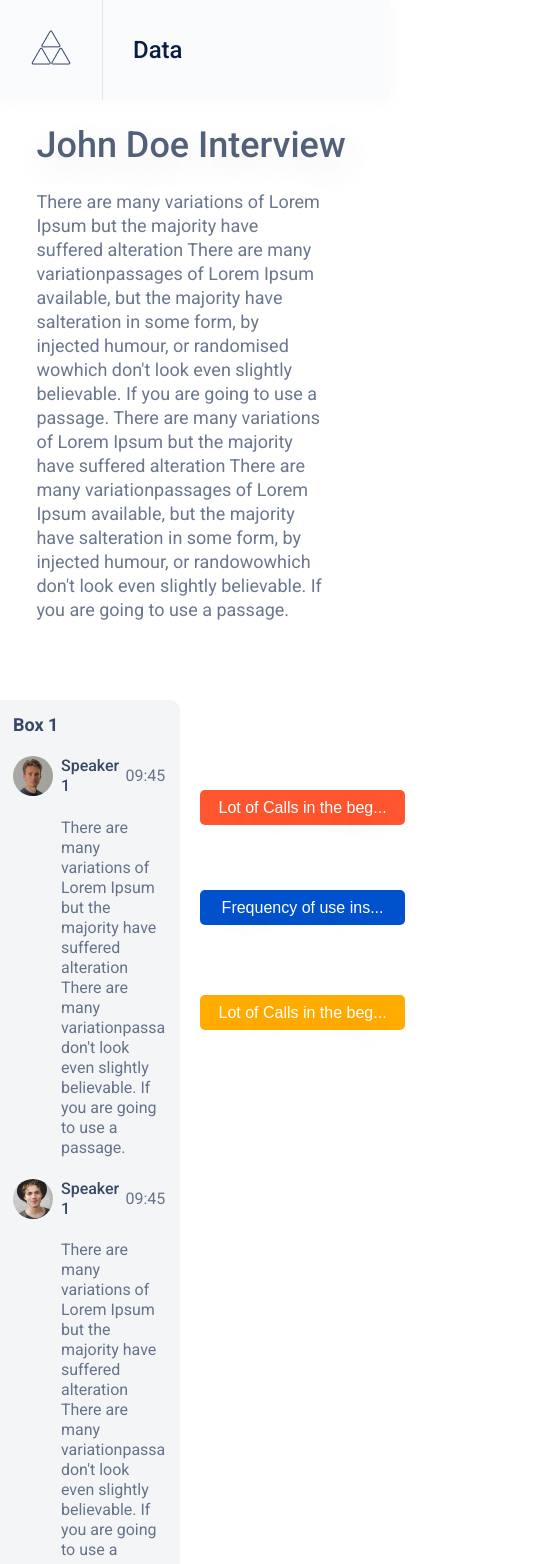
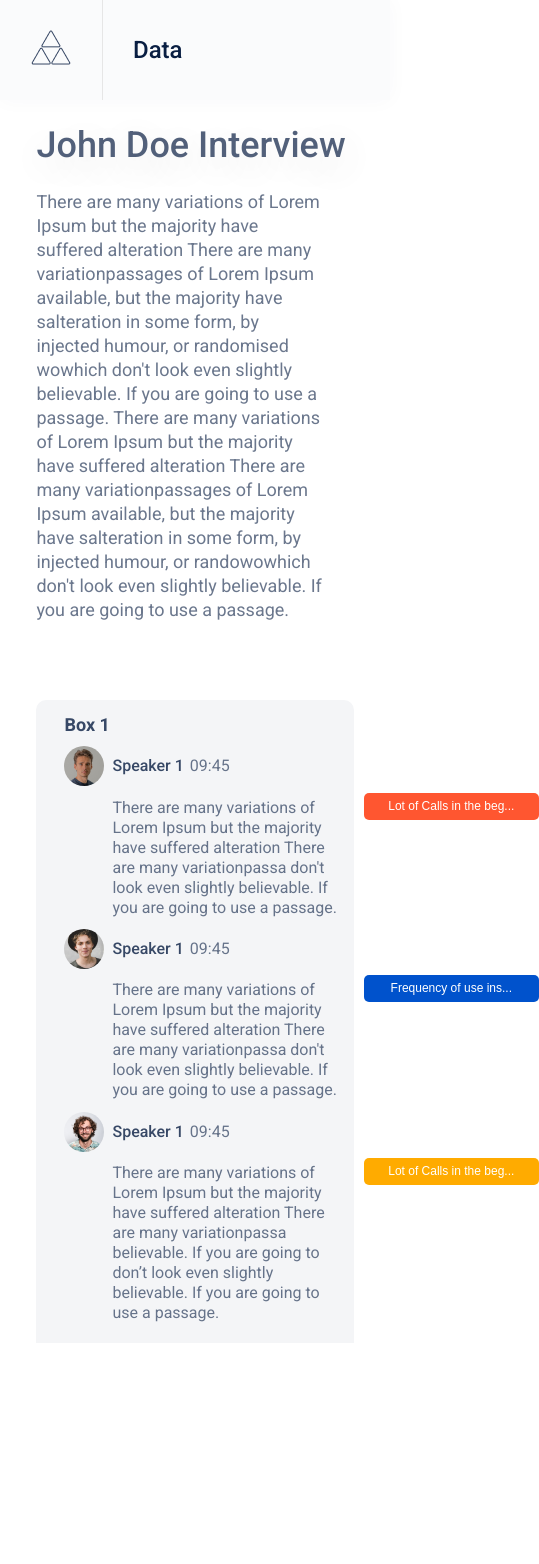
Before and after one commit to Sudarsh1010/plotline-task, a React (Create React App) app: page / in a window 390 px wide. Shown: the top 1564 px of the page, 539 px wide, since content can reach past the window. After the commit the page ends 1421 px from the top, so only its background shows below. Built offline with nearby package versions, Linux system fonts and the light colour scheme.

Commit message:
completed button positions

```diff
--- a/src/components/Box/Box.jsx
+++ b/src/components/Box/Box.jsx
@@ -28,6 +28,9 @@ const Box = () => {
 
           <div className="editable">
             <Editor value={speaker1Paragraph} />
+
+            <button className='btn-1'>Lot of Calls in the beg...</button>
+
           </div>
         </div>
 
@@ -42,6 +45,8 @@ const Box = () => {
 
           <div className="editable">
             <Editor value={speaker2Paragraph} />
+
+            <button className='btn-2'>Frequency of use ins...</button>
           </div>
         </div>
 
@@ -56,15 +61,11 @@ const Box = () => {
 
           <div className="editable">
             <Editor value={speaker3Paragraph} />
+
+            <button className='btn-3'>Lot of Calls in the beg...</button>
           </div>
         </div>
       </section>
-
-      <div className="btns">
-        <button className='btn-1'>Lot of Calls in the beg...</button>
-        <button className='btn-2'>Frequency of use ins...</button>
-        <button className='btn-3'>Lot of Calls in the beg...</button>
-      </div>
     </div>
   )
 }
--- a/src/components/Box/Box.scss
+++ b/src/components/Box/Box.scss
@@ -1,5 +1,6 @@
 .box-container {
-  margin: 78px auto;
+  width: 1125px;
+  margin: 78px 0;
 
   display: flex;
   flex-direction: row;
@@ -66,16 +67,15 @@
           opacity: 0.6;
         }
       }
-    }
-  }
 
-  .btns {
+      .editable {
         display: flex;
-    flex-direction: column;
-    justify-content: flex-start;
-    align-items: center;
+        position: relative;
 
         .btn-1 {
+          top: -100px;
+          right: -240px;
+          position: absolute;
           margin-top: 90px;
 
           cursor: pointer;
@@ -97,7 +97,10 @@
         }
 
         .btn-2 {
-      margin-top: 65px;
+          top: -100px;
+          right: -240px;
+          position: absolute;
+          margin-top: 90px;
 
           cursor: pointer;
           padding: 8px 0;
@@ -118,7 +121,10 @@
         }
 
         .btn-3 {
-      margin-top: 70px;
+          top: -100px;
+          right: -240px;
+          position: absolute;
+          margin-top: 90px;
 
           cursor: pointer;
           padding: 8px 0;
@@ -139,3 +145,26 @@
         }
       }
     }
+  }
+}
+
+@media screen and (max-width: 1024px) {
+  .box-container {
+    max-width: 900px;
+    width: 100%;
+
+    .box {
+      .speaker .editable .btn-1,
+      .speaker .editable .btn-2,
+      .speaker .editable .btn-3 {
+        top: -95px;
+        right: -200px;
+
+        padding: 4px 0;
+        width: 175px;
+
+        font-size: 12px;
+      }
+    }
+  }
+}
```
Lines whose indentation alone changed are shown as unchanged.
